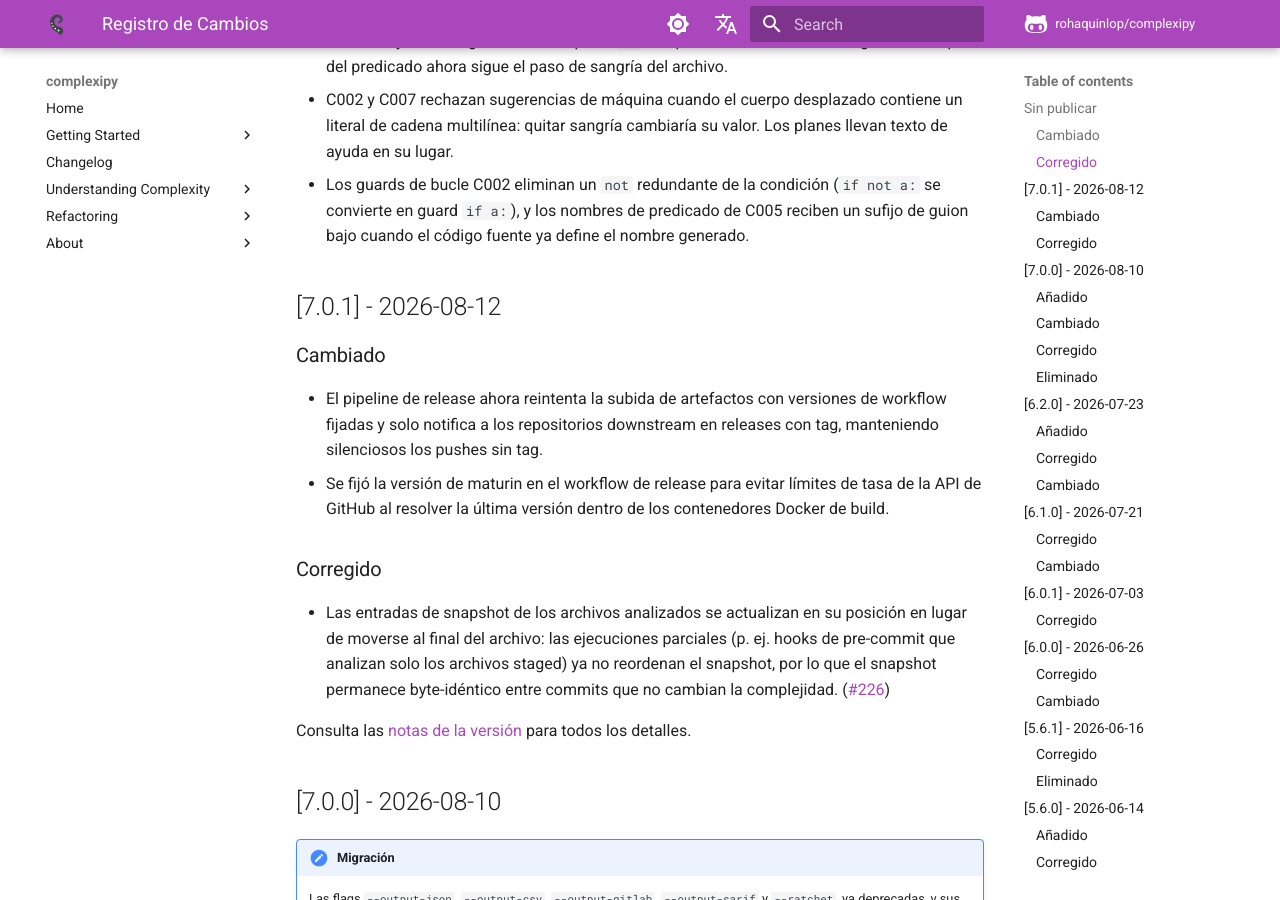
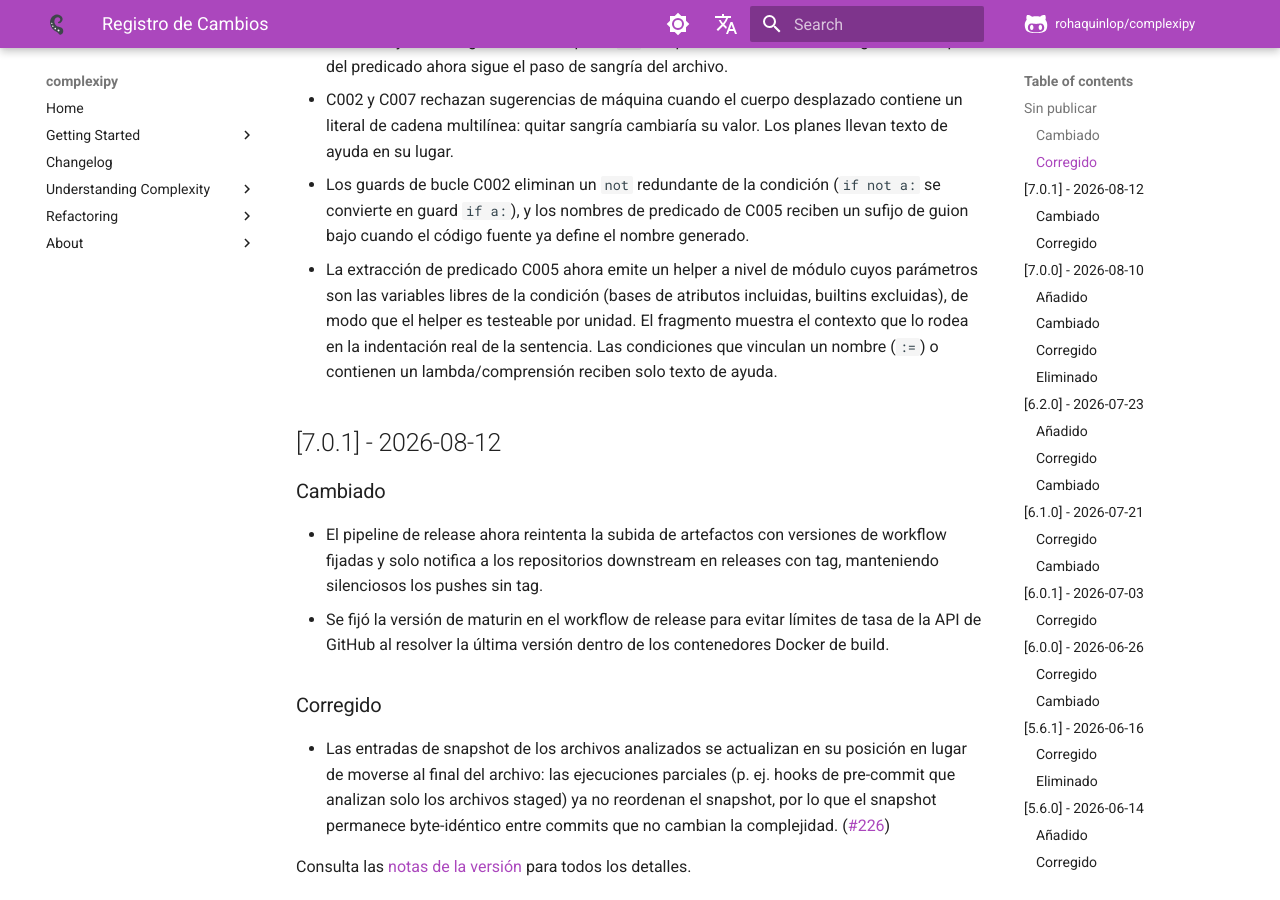
Before and after one commit to rohaquinlop/complexipy, an MkDocs documentation site: the page built from docs/es/changelog.md, in a window 1280 px wide and 900 px high, scrolled down 979 px. Built offline with MkDocs 1.6.1 and Material for MkDocs 9.7.7, drawn with Linux system fonts in a browser that asks for light colours; comment, search, counter and statistics services are not loaded.

Commit message:
docs(changelog): note parameterized C005 predicates

```diff
--- a/docs/es/changelog.md
+++ b/docs/es/changelog.md
@@ -47,6 +47,12 @@ GitHub con todos los detalles.
   (`if not a:` se convierte en guard `if a:`), y los nombres de predicado
   de C005 reciben un sufijo de guion bajo cuando el código fuente ya define
   el nombre generado.
+- La extracción de predicado C005 ahora emite un helper a nivel de módulo
+  cuyos parámetros son las variables libres de la condición (bases de
+  atributos incluidas, builtins excluidas), de modo que el helper es
+  testeable por unidad. El fragmento muestra el contexto que lo rodea en la
+  indentación real de la sentencia. Las condiciones que vinculan un nombre
+  (`:=`) o contienen un lambda/comprensión reciben solo texto de ayuda.
 
 ## [7.0.1] - 2026-08-12
 
```
Also changed, not shown: CHANGELOG.md (+5 -0 lines).
